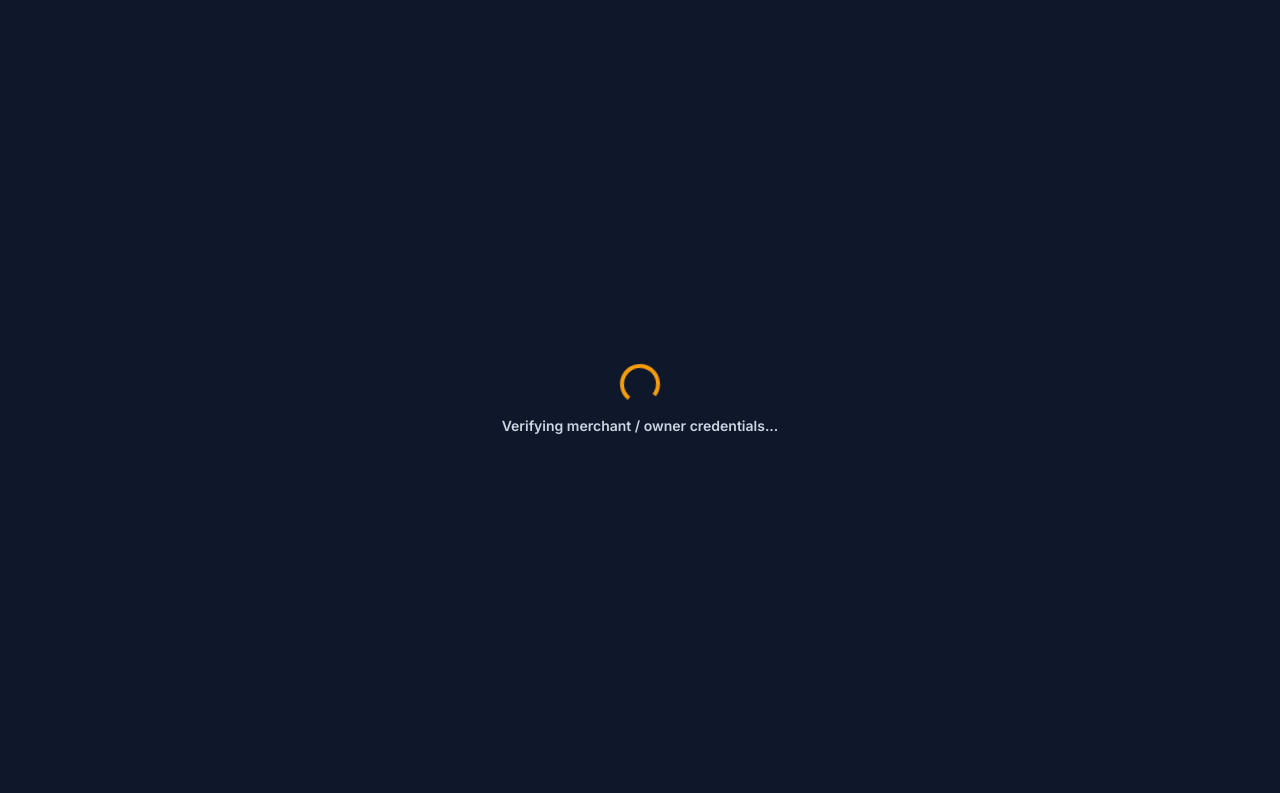
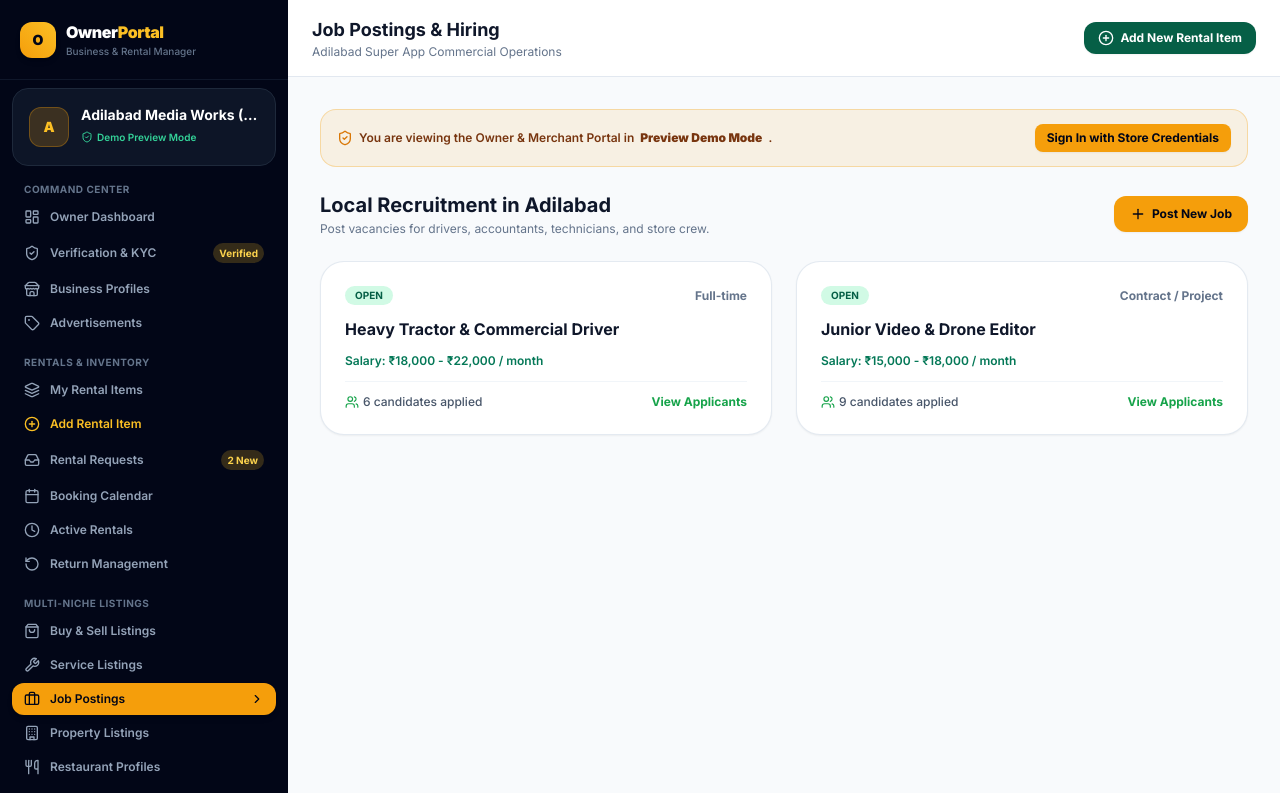
Before and after one commit to salehmohiuddin0786/ADILABADAPP, a Next.js app in the folder frontend/: page /owner/jobs in a window 1280 px wide. Before the commit this address had no page. Shown: the top 793 px of the page. Built offline with nearby package versions, Linux system fonts and the light colour scheme.

Commit message:
fix: eliminate blocking redirect loop in OwnerLayout, add demo merchant session fallback and account switcher

```diff
--- a/frontend/pages/owner/login.jsx
+++ b/frontend/pages/owner/login.jsx
@@ -22,7 +22,7 @@ import { useToast } from '../../src/context/ToastContext';
 
 export default function OwnerLoginPage() {
   const router = useRouter();
-  const { login, register, user, isOwner, isLoggedIn } = useAuth();
+  const { login, register, logout, user, isOwner, isLoggedIn } = useAuth();
   const { addToast } = useToast();
 
   const [tab, setTab] = useState(router.query.tab === 'register' ? 'register' : 'login');
@@ -46,11 +46,10 @@ export default function OwnerLoginPage() {
     }
   }, [router.query.tab]);
 
-  useEffect(() => {
-    if (isLoggedIn && isOwner) {
-      router.replace(router.query.redirect || '/owner/dashboard');
-    }
-  }, [isLoggedIn, isOwner, router]);
+  // If already logged in as owner and redirected here from another route
+  const handleDirectAccess = () => {
+    router.push(router.query.redirect || '/owner/dashboard');
+  };
 
   const handleLogin = async (e) => {
     e.preventDefault();
@@ -127,6 +126,32 @@ export default function OwnerLoginPage() {
               Businesses • Rentals • Inventory • Classifieds
             </p>
           </div>
+
+          {/* Active Session Notification */}
+          {isLoggedIn && isOwner && (
+            <div className="mb-6 p-4 rounded-2xl bg-emerald-950/60 border border-emerald-500/40 text-xs text-white space-y-2">
+              <div className="flex items-center justify-between">
+                <span className="font-bold text-emerald-300">Signed in as {user?.name}</span>
+                <span className="px-2 py-0.5 rounded bg-emerald-800 text-[10px] font-bold">Owner Active</span>
+              </div>
+              <div className="flex items-center gap-2 pt-1">
+                <button
+                  type="button"
+                  onClick={handleDirectAccess}
+                  className="flex-1 py-2 rounded-xl bg-emerald-600 hover:bg-emerald-500 text-white font-bold text-xs shadow-sm transition"
+                >
+                  Enter Owner Dashboard &rarr;
+                </button>
+                <button
+                  type="button"
+                  onClick={logout}
+                  className="py-2 px-3 rounded-xl bg-slate-800 hover:bg-slate-700 text-slate-300 font-semibold text-xs transition"
+                >
+                  Switch
+                </button>
+              </div>
+            </div>
+          )}
 
           {/* Quick Demo Pill */}
           <div className="mb-6 p-3.5 rounded-2xl bg-amber-950/40 border border-amber-500/30 flex items-center justify-between text-xs">
--- a/frontend/src/panels/owner-panel/OwnerLayout.jsx
+++ b/frontend/src/panels/owner-panel/OwnerLayout.jsx
@@ -39,25 +39,19 @@ import { useLanguage } from '../../shared/contexts/LanguageContext';
 
 export default function OwnerLayout({ children, title = 'Owner Control Center' }) {
   const router = useRouter();
-  const { user, isOwner, loading, logout } = useAuth();
+  const { user, isOwner, logout } = useAuth();
   const [isSidebarOpen, setIsSidebarOpen] = useState(false);
 
-  React.useEffect(() => {
-    if (!loading && (!user || !isOwner)) {
-      router.replace('/owner/login');
-    }
-  }, [user, loading, isOwner, router]);
-
-  if (loading || !user || !isOwner) {
-    return (
-      <div className="min-h-screen bg-slate-900 flex items-center justify-center p-4">
-        <div className="flex flex-col items-center gap-3">
-          <div className="w-10 h-10 border-4 border-amber-500 border-t-transparent rounded-full animate-spin" />
-          <p className="text-sm font-semibold text-slate-300">Verifying merchant / owner credentials...</p>
-        </div>
-      </div>
-    );
-  }
+  // Fallback demo merchant profile if not explicitly signed in
+  const activeMerchant = (user && isOwner) ? user : {
+    id: 3,
+    name: 'Adilabad Media Works (Owner)',
+    email: 'owner@adilabadapp.com',
+    phone: '+91 98480 22334',
+    role: 'owner',
+    primary_role: 'BUSINESS_OWNER',
+    is_demo: !user || !isOwner
+  };
 
   const OWNER_NAV = [
     {
@@ -155,12 +149,12 @@ export default function OwnerLayout({ children, title = 'Owner Control Center' }
         {/* Business Entity Summary */}
         <div className="p-4 mx-3 my-2 rounded-2xl bg-slate-900/90 border border-slate-800 flex items-center space-x-3">
           <div className="w-10 h-10 rounded-xl bg-amber-500/20 text-amber-400 font-black flex items-center justify-center text-sm border border-amber-500/30">
-            {user?.name ? user.name.charAt(0).toUpperCase() : 'B'}
+            {activeMerchant.name ? activeMerchant.name.charAt(0).toUpperCase() : 'B'}
           </div>
           <div className="flex-1 min-w-0">
-            <p className="text-sm font-bold text-white truncate">{user?.name || 'Local Business Partner'}</p>
+            <p className="text-sm font-bold text-white truncate">{activeMerchant.name}</p>
             <span className="inline-flex items-center text-[10px] text-emerald-400 font-semibold">
-              <ShieldCheck className="w-3 h-3 mr-1" /> Approved Vendor
+              <ShieldCheck className="w-3 h-3 mr-1" /> {activeMerchant.is_demo ? 'Demo Preview Mode' : 'Approved Vendor'}
             </span>
           </div>
         </div>
@@ -241,7 +235,23 @@ export default function OwnerLayout({ children, title = 'Owner Control Center' }
           </div>
         </header>
 
-        <div className="p-4 sm:p-6 lg:p-8 flex-1 max-w-7xl w-full mx-auto">
+        <div className="p-4 sm:p-6 lg:p-8 flex-1 max-w-7xl w-full mx-auto space-y-6">
+          {activeMerchant.is_demo && (
+            <div className="p-3.5 px-4 rounded-2xl bg-amber-500/10 border border-amber-500/30 text-amber-900 flex flex-col sm:flex-row sm:items-center justify-between gap-2 text-xs">
+              <span className="font-semibold flex items-center gap-1.5">
+                <ShieldCheck className="w-4 h-4 text-amber-600 shrink-0" />
+                You are viewing the Owner & Merchant Portal in <strong>Preview Demo Mode</strong>.
+              </span>
+              <div className="flex items-center gap-2">
+                <Link
+                  href="/owner/login"
+                  className="px-3 py-1.5 rounded-lg bg-amber-500 hover:bg-amber-600 text-slate-950 font-bold transition shadow-sm shrink-0"
+                >
+                  Sign In with Store Credentials
+                </Link>
+              </div>
+            </div>
+          )}
           {children}
         </div>
       </main>
```
